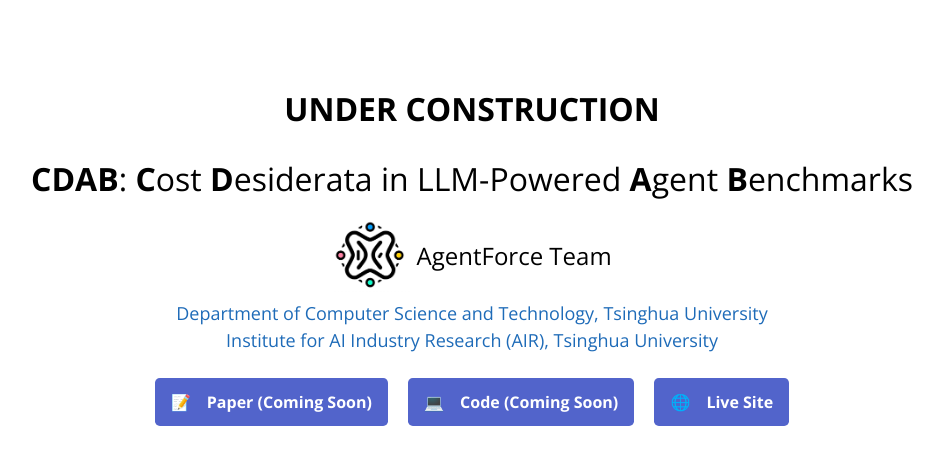
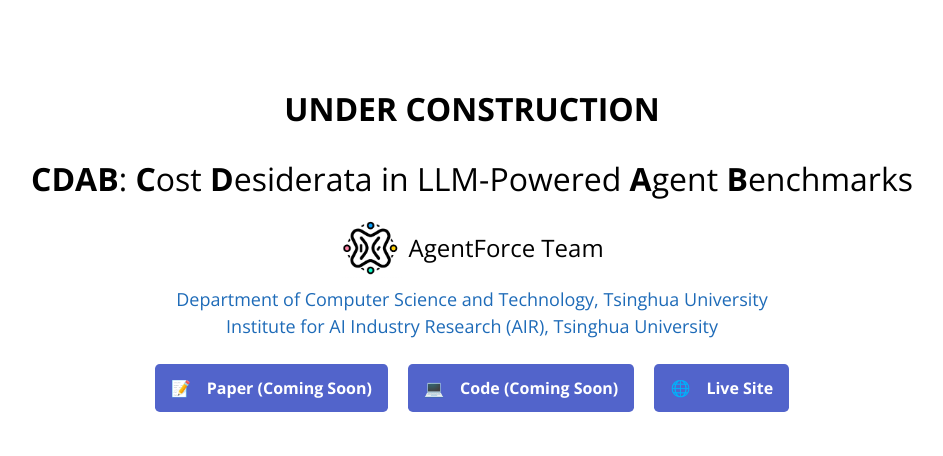
Before and after one commit to agent-force/agent-force.github.io, a Jekyll site: the page built from cost-desiderata-agent-benchmarks.md, in a window 1280 px wide. Shown: the top 456 px of the page, without its empty margins (168-1111 px from the left). Built offline with Jekyll 4.4.1, drawn with Linux system fonts in a browser that asks for light colours; our own code applies the rules of GitHub Pages for plain Markdown files; grey boxes are pictures that could not be loaded.

Commit message:
resize logo

```diff
--- a/_layouts/cost-desiderata-agent-benchmarks.html
+++ b/_layouts/cost-desiderata-agent-benchmarks.html
@@ -32,7 +32,7 @@
       <font size=6><b>CDAB</b>: <b>C</b>ost <b>D</b>esiderata in LLM-Powered <b>A</b>gent <b>B</b>enchmarks</font>
 
       <div style="margin-top: 1rem">
-        <img src="/assets/static/logo.jpg" style="width:5em;vertical-align: middle" alt="Logo"/> <span style="vertical-align: middle"><font size=5>AgentForce Team</font></span><br>
+        <img src="/assets/static/logo.jpg" style="width:4em;vertical-align: middle" alt="Logo"/> <span style="vertical-align: middle"><font size=5>AgentForce Team</font></span><br>
       </div>
       <div style="margin-top: 0.5rem">
         <font size=4><a href="https://www.cs.tsinghua.edu.cn/csen/">Department of Computer Science and Technology, Tsinghua University</a></font><br>
```
